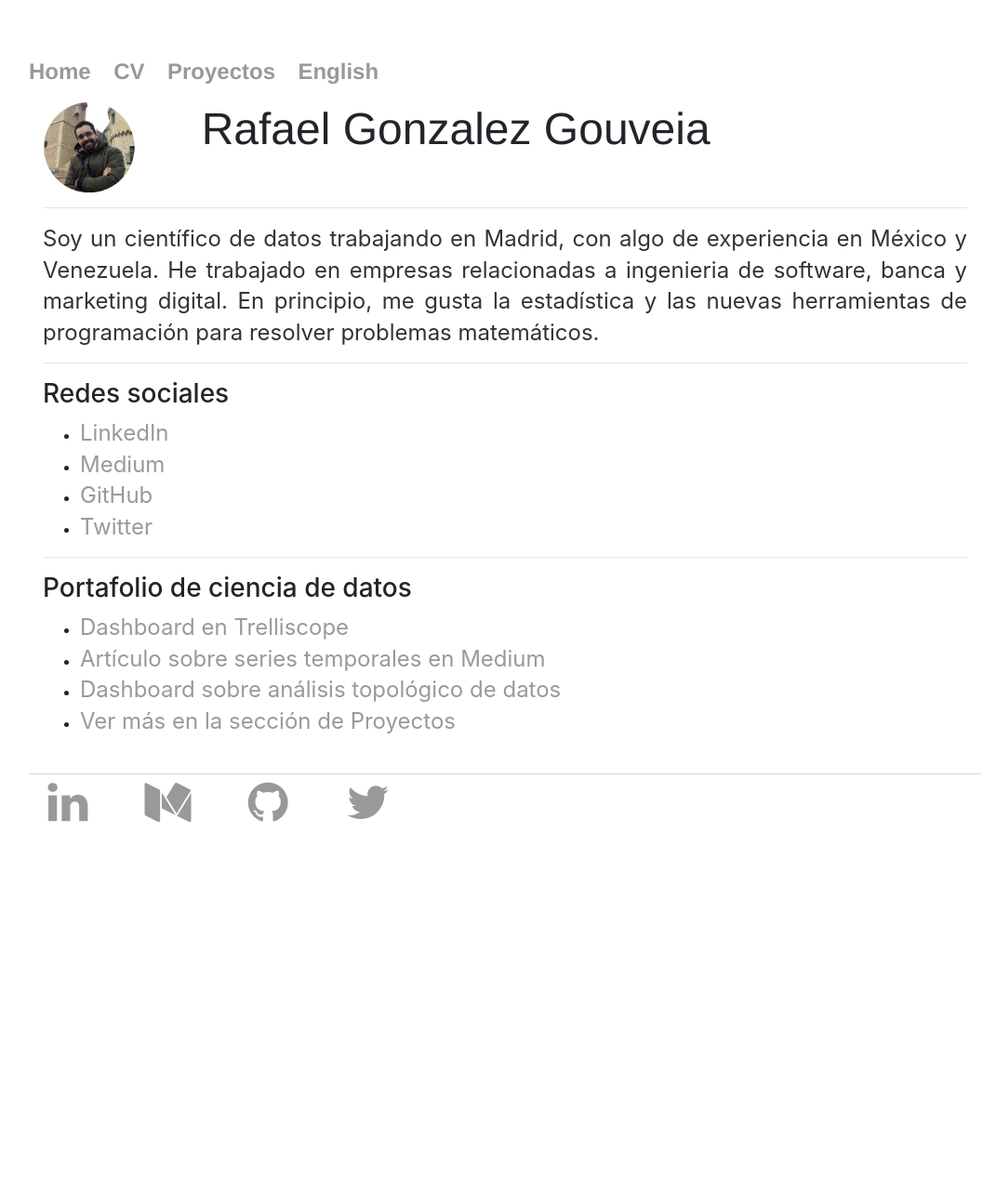
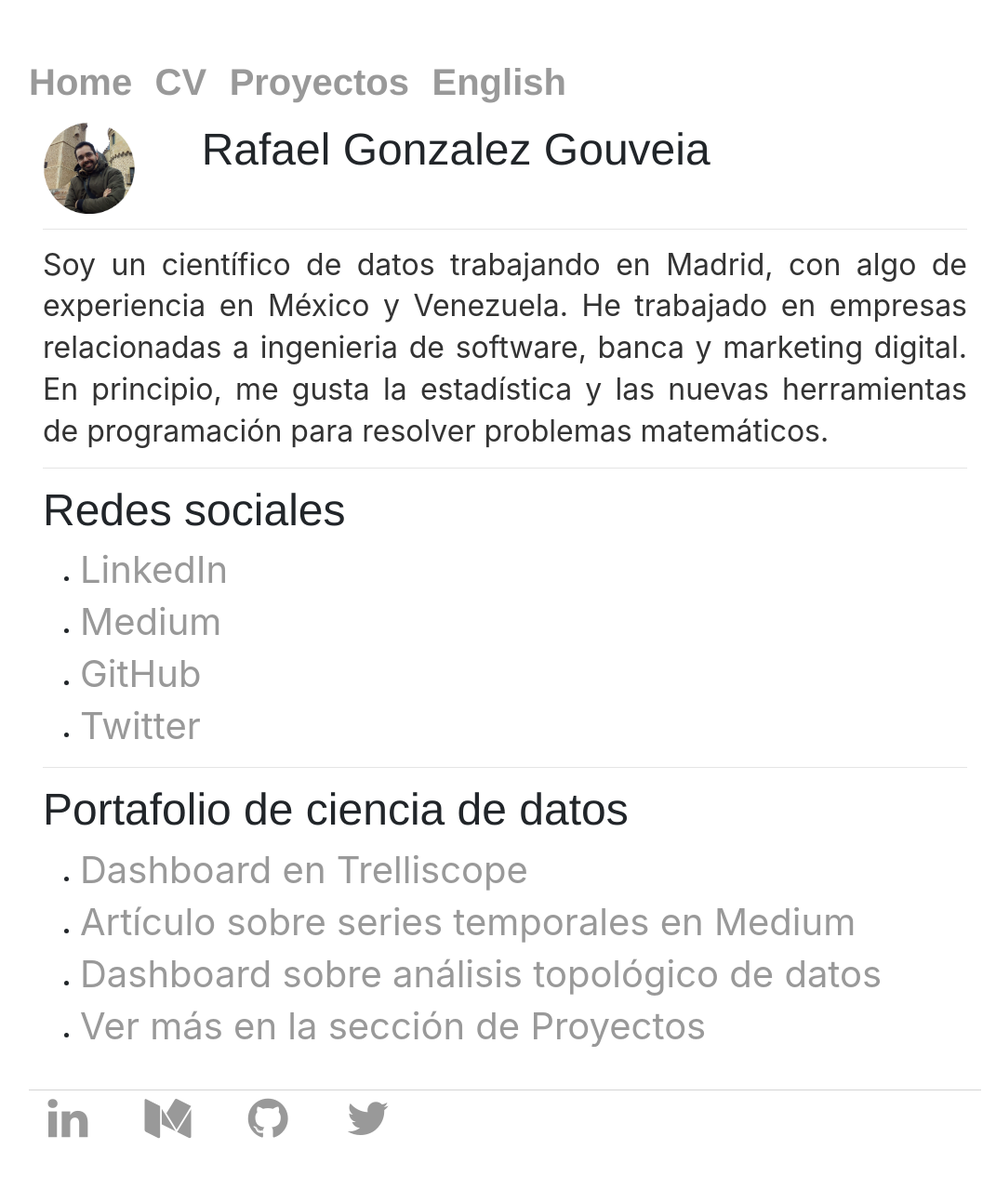
Before and after one commit to gonzalezgouveia/gonzalezgouveia_github_io_old, a Jekyll site: the page index.html, which Jekyll copies as it is, in a window 1280 px wide. Shown: the whole page at 93% size, without its empty margins (97-1168 px from the left). Built offline with Jekyll 4.4.1, drawn with Linux system fonts in a browser that asks for light colours; before the commit the page ends 953 px from its top, so only the background shows below that.

Commit message:
smartphone friendly

```diff
--- a/css/main.css
+++ b/css/main.css
@@ -14,7 +14,7 @@ nav ul li, footer ul li {
 }
 a {
     text-decoration: none;
-    font-size: 1.5em;
+    font-size: 2.5em;
     line-height: 1.4em;
     color: #999;
 }
@@ -35,7 +35,7 @@ h1 {
     font-family:'Helvetica', 'Arial', 'Sans-Serif';
 }
 p {
-    font-size: 1.5em;
+    font-size: 2.0em;
     line-height: 1.4em;
     color: #333;
 }
@@ -46,7 +46,7 @@ footer {
 
 ul.posts {
     margin: 20px auto 40px;
-    font-size: 1.5em;
+    font-size: 3.5em;
 }
 
 ul.posts li {
--- a/index.html
+++ b/index.html
@@ -64,7 +64,7 @@
 
 					<!--Redes sociales-->
 					<div class="col-sm-12">
-						<h3 ALIGN="justify"> Redes sociales</h3>
+						<h1 ALIGN="justify"> Redes sociales</h1>
 						<ul>
 								<li><a href="https://www.linkedin.com/in/gonzalezgouveia/" target="_blank">LinkedIn</a></li>
 								<li><a href="https://medium.com/@gonzalez.gouveia" target="_blank">Medium</a></li>
@@ -75,7 +75,7 @@
 					</div>
 					<!-- Bloque de mis proyectos-->
 					<div class="col-sm-12">
-						<h3 ALIGN="justify"> Portafolio de ciencia de datos</h3>
+						<h1 ALIGN="justify"> Portafolio de ciencia de datos</h1>
 						<ul>
 							<li>
 									<a href="./trelliscope.html">
@@ -91,9 +91,6 @@
 										Ver más en la sección de Proyectos</a></li>
 						</ul>
 					</div>
-
-
-
 				</div>
 				<br>
 		</div>
```
